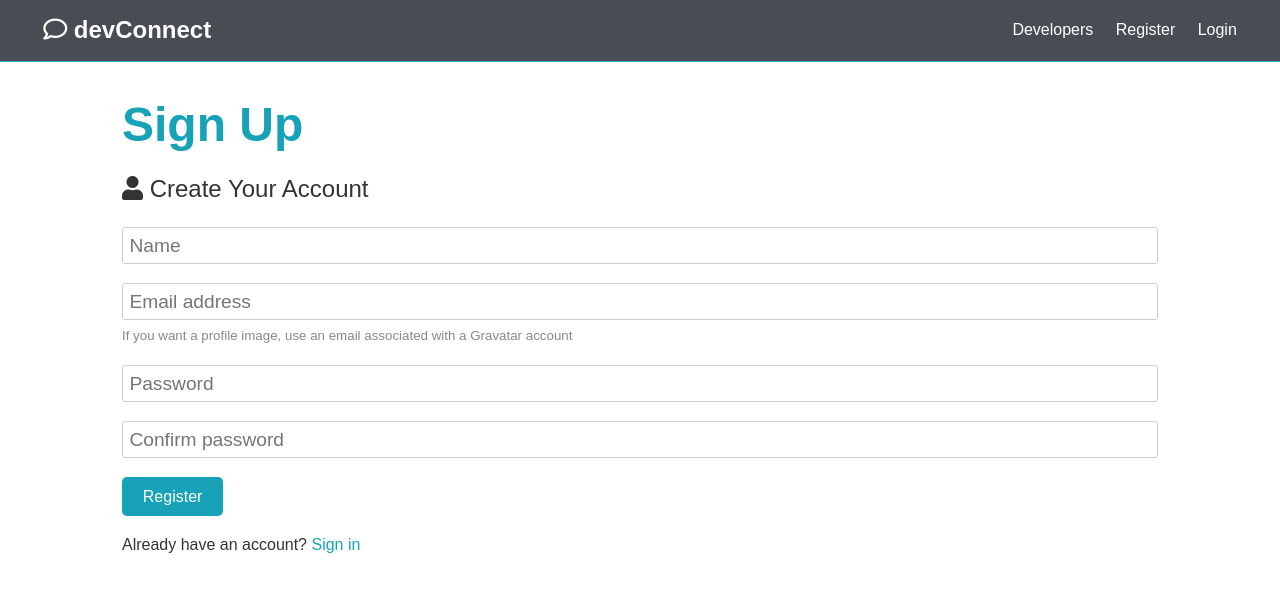
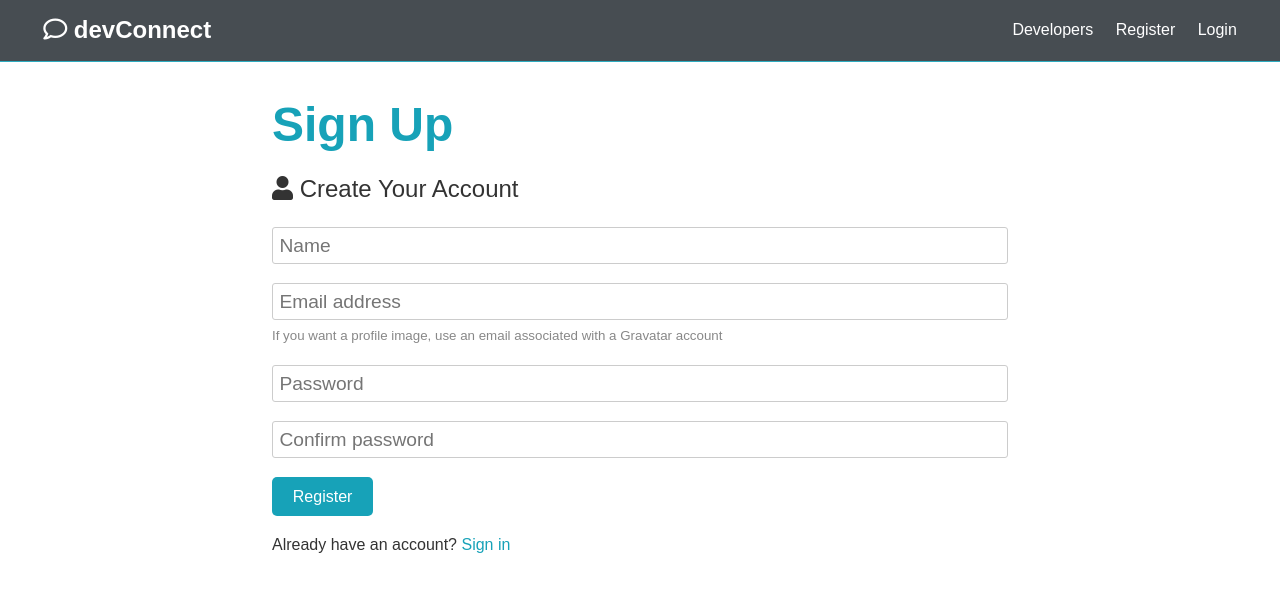
Before and after one commit to nataliecardot/devconnect, a React (Create React App) app in the folder client/: page /register in a window 1280 px wide. Shown: the top 592 px of the page. Built offline with nearby package versions, Linux system fonts and the light colour scheme; the HTML template or start-up script is replaced by a standard one.

Commit message:
Modify theme

```diff
--- a/client/src/App.css
+++ b/client/src/App.css
@@ -38,7 +38,8 @@ img {
 
 /* Utilities */
 .container {
-  max-width: 1100px;
+  /* TODO: Change back to 1100? */
+  max-width: 800px;
   margin: auto;
   overflow: hidden;
   padding: 0 2rem;
@@ -468,6 +469,10 @@ button {
 }
 
 .profile-github .repo > div:first-child {
+  /* flex: One value, unitless number: flex-grow */
+  /* flex: 1 30px -- 2 values here would be flex-grow | flex-basis */
+  /* flex-grow: Specifies how much of the remaining space in the flex container should be assigned to the item */
+  /* flex-bases: Sets the initial main size of a flex item */
   flex: 7;
   flex-basis: 70%;
 }
@@ -513,7 +518,7 @@ button {
 }
 
 /* Mobile styles */
-@media (max-width: 700px) {
+@media screen and (max-width: 700px) {
   .container {
     margin-top: 8rem;
   }
@@ -565,7 +570,6 @@ button {
   }
 
   /* Profile page */
-
   .profile-top img,
   .profile img {
     width: 200px;
@@ -599,3 +603,5 @@ button {
     padding: 0.3rem 0.4rem;
   }
 }
+
+@media screen and (max-width: 700px);
```
